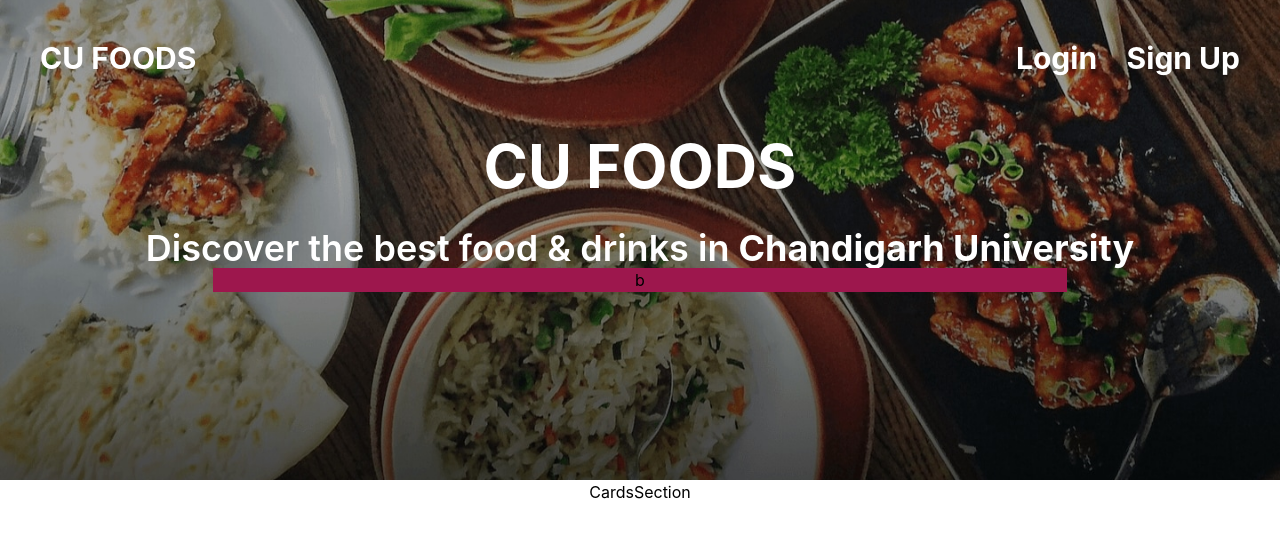
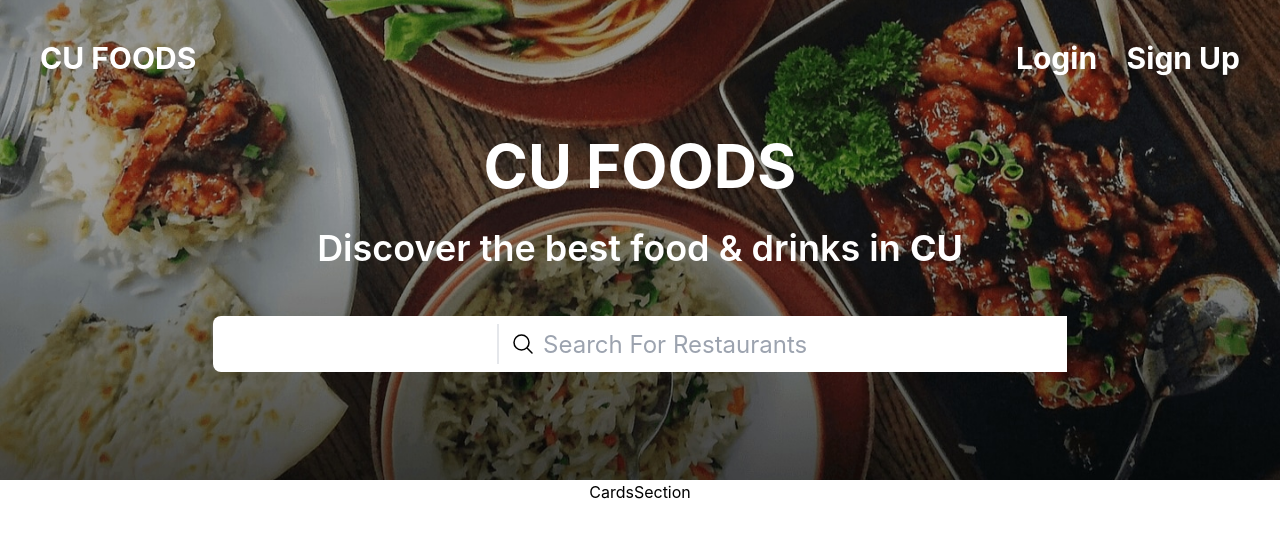
Before and after one commit to Arpitvijay7/CU_FOODS_Front-End, a React (Create React App) app: page / in a window 1280 px wide. Shown: the top 538 px of the page. Built offline with nearby package versions, Linux system fonts and the light colour scheme.

Commit message:
botsec half done

```diff
--- a/src/Components/main/UI/Screens/Home/HeroSection/index.jsx
+++ b/src/Components/main/UI/Screens/Home/HeroSection/index.jsx
@@ -1,38 +1,64 @@
-import React from 'react'
-import "./HeroStyles.css"
+import React from "react";
+import "./HeroStyles.css";
 const HeroSection = () => {
   return (
     <>
-      <div className='max-w-screen bg-cover h-[60vh] HeroSection relative'>
-          <div className='text-xl font-bold sm:text-xl md:text-2xl lg:text-3xl text-white max-w-screen'>
-              <div className='flex justify-between p-5 lg:p-10'>
-              <div>CU FOODS</div>
-              <div className='flex justify-between w-36 md:w-56'>
-                <div>
-                  Login
-                </div>
-                <div>
-                  Sign Up
-                </div>
+      <div className="max-w-screen bg-cover h-[60vh] HeroSection relative">
+        <div className="text-xl font-bold sm:text-xl md:text-2xl lg:text-3xl text-white max-w-screen">
+          <div className="flex justify-between p-5 lg:p-10">
+            <div>CU FOODS</div>
+            <div className="flex justify-between w-36 md:w-56">
+              <div>Login</div>
+              <div>Sign Up</div>
+            </div>
+          </div>
+        </div>
+
+        <div className="mt-10 md:mt-5 h-2/3">
+          <div className="h-full flex flex-col place-items-center">
+            <div className="w-full text-white">
+              <div className="text-6xl font-bold">CU FOODS</div>
+              <div className="pt-8">
+                <p className="font-semibold text-xl md:text-4xl">
+                  Discover the best food & drinks in{" "}
+                  <span className="font-bold">CU</span>
+                </p>
               </div>
+            </div>
+            <div className="flex flex-col md:flex-row place-items-center w-3/4 md:w-2/3 mt-12">
+              <div className="bg-white mt-10 md:mt-0 w-full md:w-1/3 h-14 rounded-lg md:rounded-none md:rounded-l-lg"></div>
+              <div className="hidden md:block bg-white h-full">
+                <p className="border h-10 my-2"></p>
               </div>
+              <div className="flex place-items-center bg-white mt-10 md:mt-0 w-full md:w-2/3 h-14 rounded-lg md:rounded-none md:rounded-r-lg">
+                <p className="pl-3 pr-2">
+                  <svg
+                    xmlns="http://www.w3.org/2000/svg"
+                    fill="none"
+                    viewBox="0 0 24 24"
+                    stroke-width="1.5"
+                    stroke="currentColor"
+                    class="w-6 h-6"
+                  >
+                    <path
+                      stroke-linecap="round"
+                      stroke-linejoin="round"
+                      d="M21 21l-5.197-5.197m0 0A7.5 7.5 0 105.196 5.196a7.5 7.5 0 0010.607 10.607z"
+                    />
+                  </svg>
+                </p>
+                <input
+                  type="text"
+                  className="h-full w-[95%] focus:outline-none text-2xl"
+                  placeholder="Search For Restaurants"
+                ></input>
+              </div>
+            </div>
           </div>
-
-          <div className='mt-10 md:mt-5 h-2/3'>
-             <div className='h-full flex flex-col place-items-center'>
-              <div className='w-full text-white'>
-                <div className='text-6xl font-bold'>CU FOODS</div>
-                <div className='pt-8'><p className='font-semibold text-xl md:text-4xl'>Discover the best food & drinks in <span className='font-bold'>Chandigarh University</span></p></div>
-              </div>
-              <div className='bg-pink-800 w-full md:w-2/3'>
-                b
-              </div>
-             </div>
-          </div>
-
+        </div>
       </div>
     </>
-  )
-}
+  );
+};
 
-export default HeroSection
+export default HeroSection;
```
